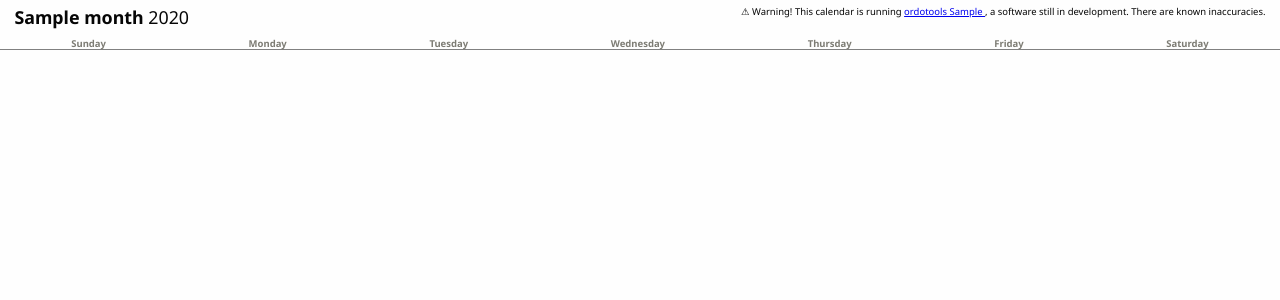
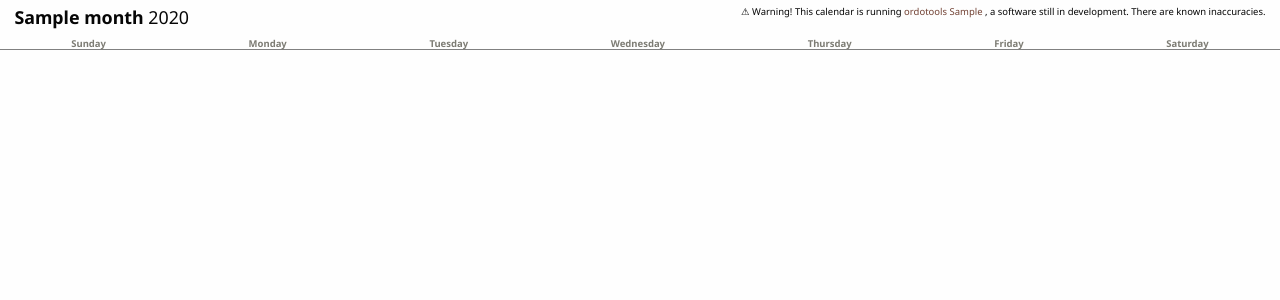
Before and after one commit to corei8/Ordo.media, a Flask app: template templates/calendar.html in a window 1280 px wide. Shown: the top 300 px of the page. Run offline with Flask 3, Linux system fonts and the light colour scheme; the template is opened without the code that fills it: most values are stand-ins (such as "Sample title", 1, 10 or a date in 2020).

Commit message:
WIP: styling

```diff
--- a/static/main.js
+++ b/static/main.js
@@ -205,10 +205,10 @@ function removeMonthsFromDOM(direction) {
 };
 
 function visibility(theElement) {
+    // WARN: this might be using too much memory
     const rect = theElement.getBoundingClientRect();
     const height = CALENDAR.offsetHeight;
     if (rect.top < height/2) {
-        console.log("the top is in view");
         if (rect.bottom > height/2) {
             return true;
         };
--- a/static/style.css
+++ b/static/style.css
@@ -54,6 +54,11 @@
   --space-l-xl: clamp(1.5rem, 1.193rem + 1.535vi, 3rem);
   --space-xl-2xl: clamp(2.25rem, 1.892rem + 1.79vi, 4rem);
   --space-2xl-3xl: clamp(3rem, 2.386rem + 3.069vi, 6rem);
+}
+
+a {
+  color: var(--foreground-contrast);
+  text-decoration: none;
 }
 
 body {
@@ -114,6 +119,12 @@ header > div:first-child {
 }
 
 /*** CALENDAR STYLING ***/
+
+/* .calendar_container{ */
+/*   /1* max-height: 100%; *1/ */
+/*   overflow-y: scroll; */
+
+/* } */
 
 .calendar {
   background: var(--background);
--- a/templates/calendar.html
+++ b/templates/calendar.html
@@ -17,7 +17,9 @@
         <div class="weekdays">
             <span>Sunday</span> <span>Monday</span> <span>Tuesday</span> <span>Wednesday</span> <span>Thursday</span> <span>Friday</span> <span>Saturday</span> </div>
     </header>
-    <div id="calendar" class="calendar"></div>
+    <!-- <div class="calendar_container"> -->
+        <div id="calendar" class="calendar"></div>
+    <!-- </div> -->
 </main>
 {% endblock content %}
 
```
